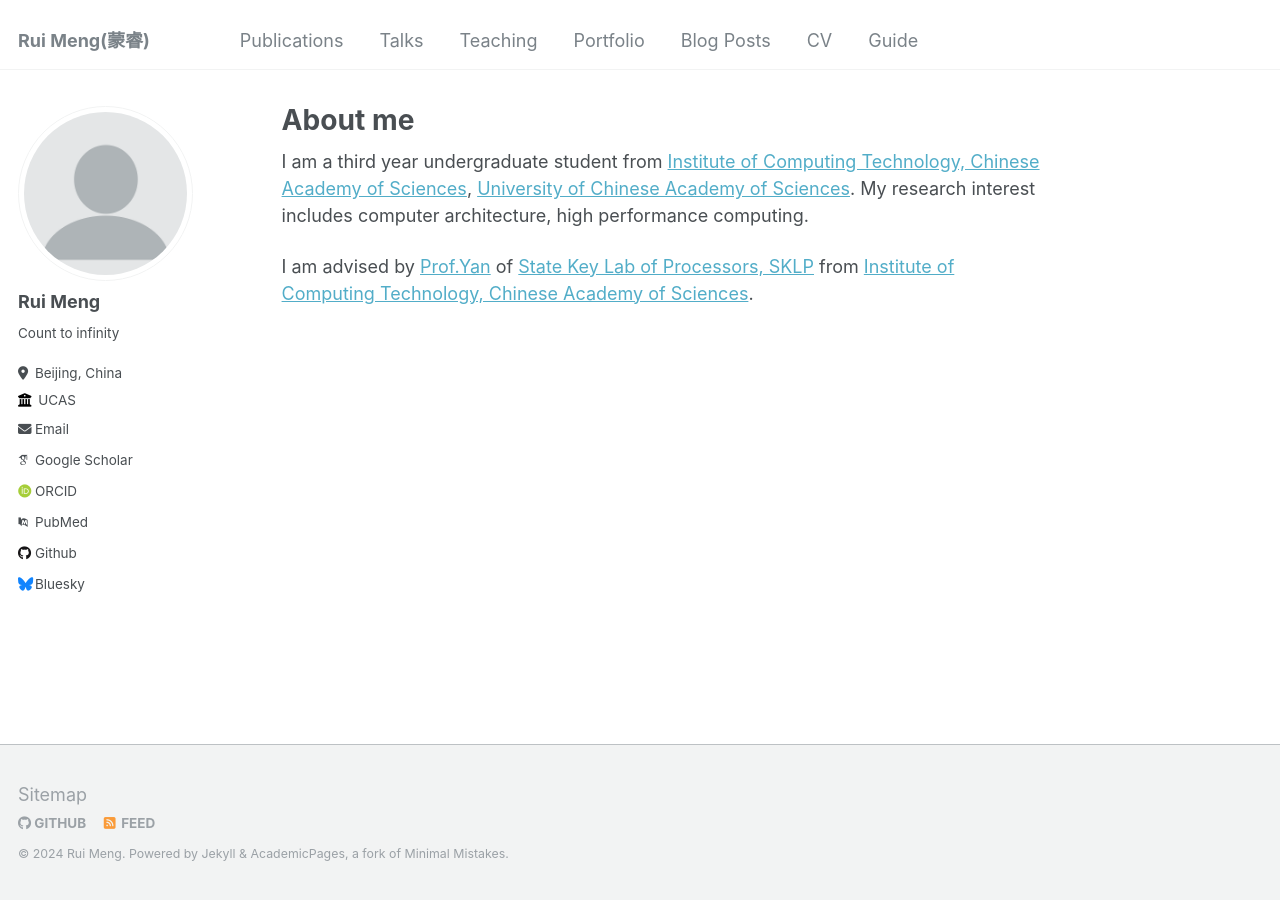
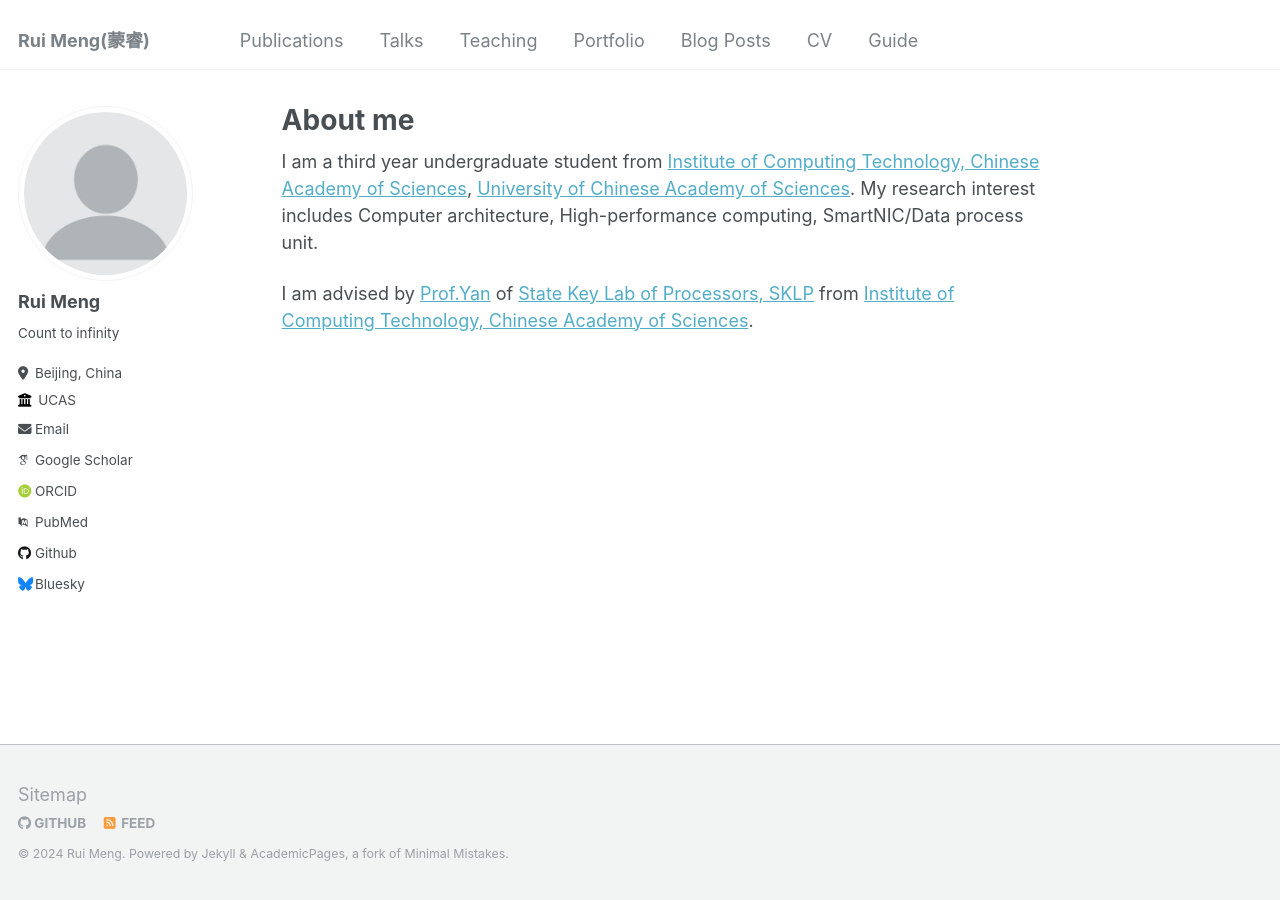
Before and after one commit to Tomas-mr/kaka, a Jekyll site: the page built from _pages/about.md, in a window 1280 px wide. Built offline with Jekyll 4.4.1, drawn with Linux system fonts in a browser that asks for light colours; some web fonts are replaced.

Commit message:
Update about.md

```diff
--- a/_pages/about.md
+++ b/_pages/about.md
@@ -7,6 +7,6 @@ redirect_from:
   - /about.html
 ---
 
-I am a third year undergraduate student from [Institute of Computing Technology, Chinese Academy of Sciences](https://www.ict.ac.cn), [University of Chinese Academy of Sciences](https://www.ucas.ac.cn). My research interest includes computer architecture, high performance computing.
+I am a third year undergraduate student from [Institute of Computing Technology, Chinese Academy of Sciences](https://www.ict.ac.cn), [University of Chinese Academy of Sciences](https://www.ucas.ac.cn). My research interest includes Computer architecture, High-performance computing, SmartNIC/Data process unit.
 
 I am advised by [Prof.Yan](https://scholar.google.com/citations?user=yJLnv4QAAAAJ) of [State Key Lab of Processors, SKLP](https://sklp.ict.ac.cn) from [Institute of Computing Technology, Chinese Academy of Sciences](https://www.ict.ac.cn).
```
